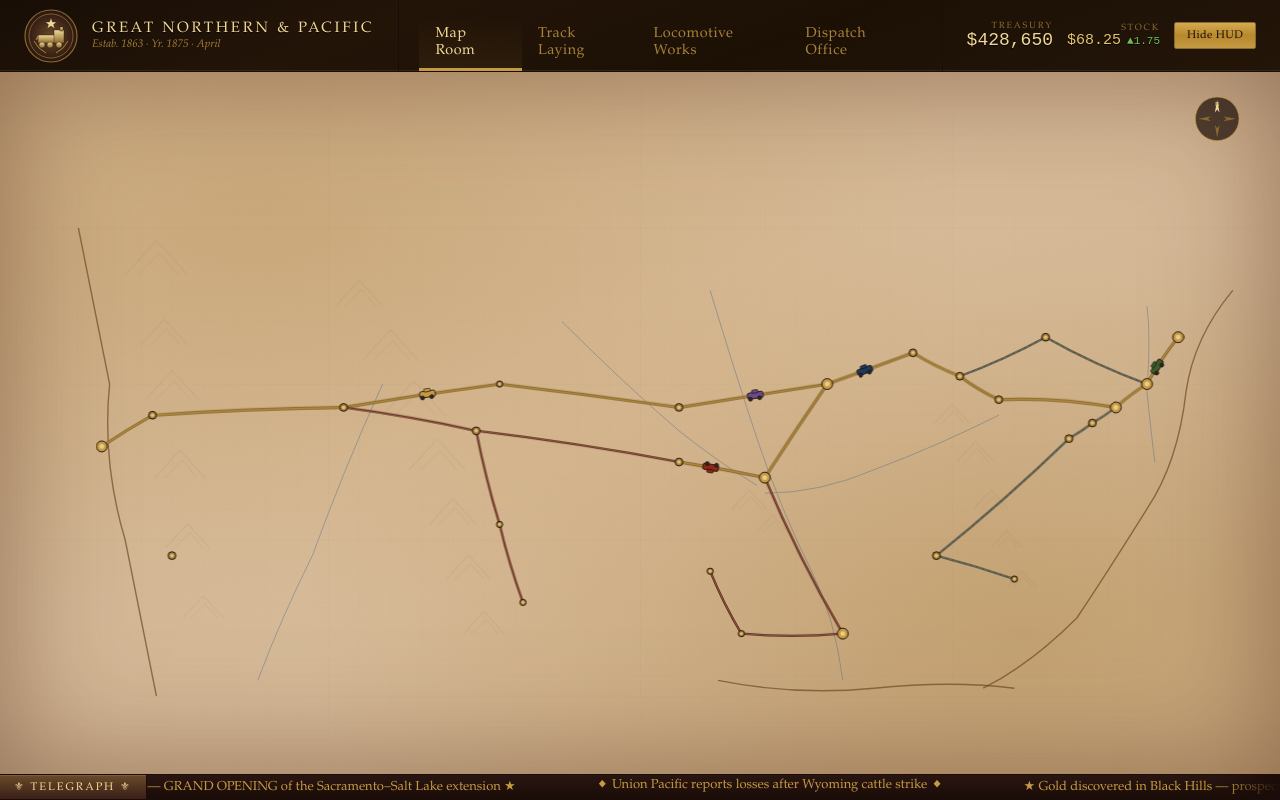
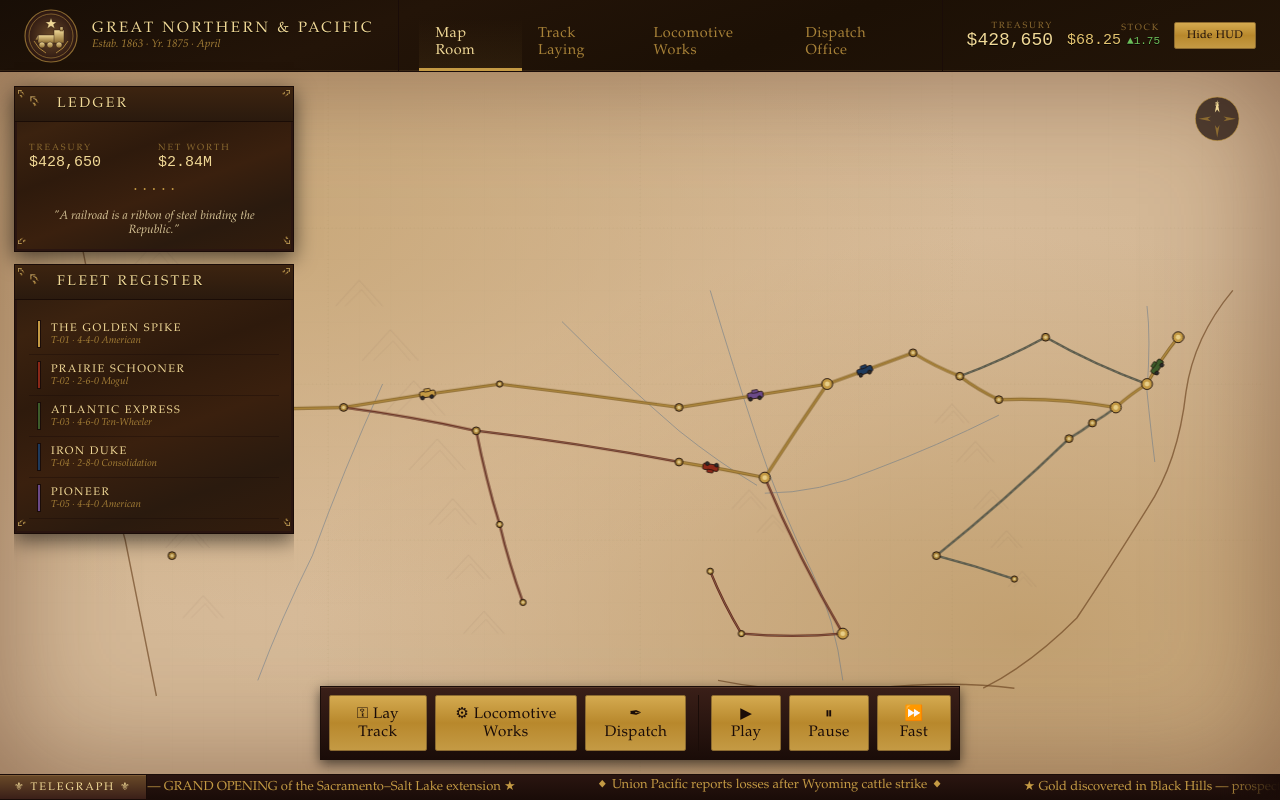
Before and after one commit to janriis/railroad-remake, a React (Vite) app: page / in a window 1280 px wide. Built offline with nearby package versions, Linux system fonts and the light colour scheme; a web font is replaced by a local one.

Commit message:
feat: interactive map — track laying works (milestone 2)

```diff
--- a/src/App.jsx
+++ b/src/App.jsx
@@ -1,19 +1,21 @@
-import { useEffect } from 'react';
+import { useEffect, useState } from 'react';
 import { useGameStore } from './store/gameStore.js';
 import { TitleBar } from './components/chrome/TitleBar.jsx';
 import { Ticker } from './components/chrome/Ticker.jsx';
-import { MapView } from './components/map/MapView.jsx';
+import { MapScreen } from './components/screens/MapScreen.jsx';
 import { NEWS } from './data/news.js';
 
 const COMPANY_STATIC = { name: 'GREAT NORTHERN & PACIFIC', founded: 1863 };
 
 export default function App() {
-  const cash     = useGameStore(s => s.cash);
-  const year     = useGameStore(s => s.year);
-  const month    = useGameStore(s => s.month);
-  const screen   = useGameStore(s => s.screen);
-  const navigate = useGameStore(s => s.navigate);
+  const cash        = useGameStore(s => s.cash);
+  const year        = useGameStore(s => s.year);
+  const month       = useGameStore(s => s.month);
+  const screen      = useGameStore(s => s.screen);
+  const navigate    = useGameStore(s => s.navigate);
   const tickRevenue = useGameStore(s => s.tickRevenue);
+
+  const [hudVisible, setHudVisible] = useState(true);
 
   useEffect(() => {
     const id = setInterval(tickRevenue, 2000);
@@ -26,10 +28,10 @@ export default function App() {
         company={{ ...COMPANY_STATIC, cash, year, month }}
         screen={screen}
         onNav={navigate}
-        hudVisible={true}
-        onToggleHUD={() => {}}
+        hudVisible={hudVisible}
+        onToggleHUD={() => setHudVisible(v => !v)}
       />
-      {screen === 'map'   && <MapView />}
+      {screen === 'map'   && <MapScreen hudVisible={hudVisible} />}
       {screen === 'depot' && <div style={{ flex: 1, color: '#f0d896', display: 'grid', placeItems: 'center' }}>Depot coming soon</div>}
       {screen === 'route' && <div style={{ flex: 1, color: '#f0d896', display: 'grid', placeItems: 'center' }}>Dispatch coming soon</div>}
       {screen === 'track' && <div style={{ flex: 1, color: '#f0d896', display: 'grid', placeItems: 'center' }}>Track screen coming soon</div>}
--- /dev/null
+++ b/src/components/screens/MapScreen.jsx
@@ -0,0 +1,58 @@
+import { useState } from 'react';
+import { useGameStore } from '../../store/gameStore.js';
+import { MapView } from '../map/MapView.jsx';
+import { CompanyPanel } from '../hud/CompanyPanel.jsx';
+import { FleetPanel } from '../hud/FleetPanel.jsx';
+import { TrainDetailPanel } from '../hud/TrainDetailPanel.jsx';
+import { CityDetailPanel } from '../hud/CityDetailPanel.jsx';
+
+export function MapScreen({ hudVisible }) {
+  const selectedCityId  = useGameStore(s => s.selectedCityId);
+  const focusTrainId    = useGameStore(s => s.focusTrainId);
+  const selectTrain     = useGameStore(s => s.selectTrain);
+  const navigate        = useGameStore(s => s.navigate);
+  const startTrackLaying = useGameStore(s => s.startTrackLaying);
+  const selectCity      = useGameStore(s => s.selectCity);
+
+  return (
+    <div style={{ flex: 1, position: 'relative', display: 'flex', minHeight: 0 }}>
+      <MapView />
+
+      {hudVisible && (
+        <>
+          {/* Left rail */}
+          <div style={{ position: 'absolute', left: 14, top: 14, bottom: 14, display: 'flex', flexDirection: 'column', gap: 12, pointerEvents: 'none' }}>
+            <div style={{ pointerEvents: 'auto' }}><CompanyPanel /></div>
+            <div style={{ pointerEvents: 'auto', flex: 1, minHeight: 0, overflow: 'auto' }}><FleetPanel /></div>
+          </div>
+
+          {/* Right rail */}
+          <div style={{ position: 'absolute', right: 14, top: 14, bottom: 14, display: 'flex', flexDirection: 'column', gap: 12, pointerEvents: 'none' }}>
+            {focusTrainId && (
+              <div style={{ pointerEvents: 'auto' }}>
+                <TrainDetailPanel trainId={focusTrainId} onClose={() => selectTrain(null)} onOpenRoute={() => navigate('route')} />
+              </div>
+            )}
+            {selectedCityId && !focusTrainId && (
+              <div style={{ pointerEvents: 'auto' }}>
+                <CityDetailPanel cityId={selectedCityId} onClose={() => selectCity(null)}
+                                 onLayTrack={() => startTrackLaying(selectedCityId)} />
+              </div>
+            )}
+          </div>
+
+          {/* Bottom action dock */}
+          <div style={{ position: 'absolute', bottom: 14, left: '50%', transform: 'translateX(-50%)', display: 'flex', gap: 8, padding: 8, background: 'linear-gradient(180deg, #3a1f18, #1a0c08)', border: '1px solid #1a0c08', boxShadow: 'inset 0 1px 0 rgba(255,200,140,0.15), 0 4px 12px rgba(0,0,0,0.6)' }}>
+            <button className="btn-brass" onClick={() => startTrackLaying(null)}>⚿ Lay Track</button>
+            <button className="btn-brass" onClick={() => navigate('depot')}>⚙ Locomotive Works</button>
+            <button className="btn-brass" onClick={() => navigate('route')}>✒ Dispatch</button>
+            <div style={{ width: 1, background: '#1a0c08', margin: '0 4px' }}/>
+            <button className="btn-brass">▶ Play</button>
+            <button className="btn-brass">⏸ Pause</button>
+            <button className="btn-brass">⏩ Fast</button>
+          </div>
+        </>
+      )}
+    </div>
+  );
+}
```
